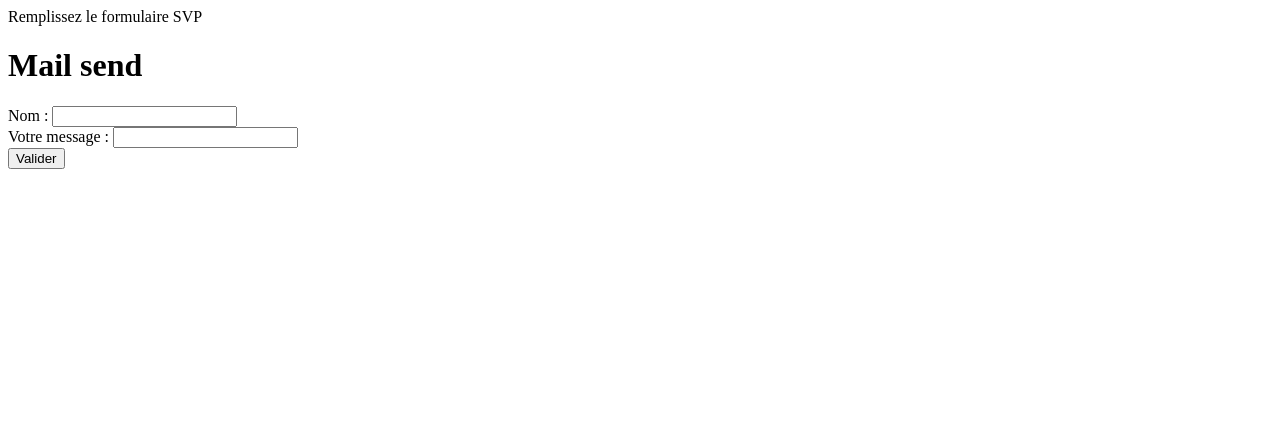
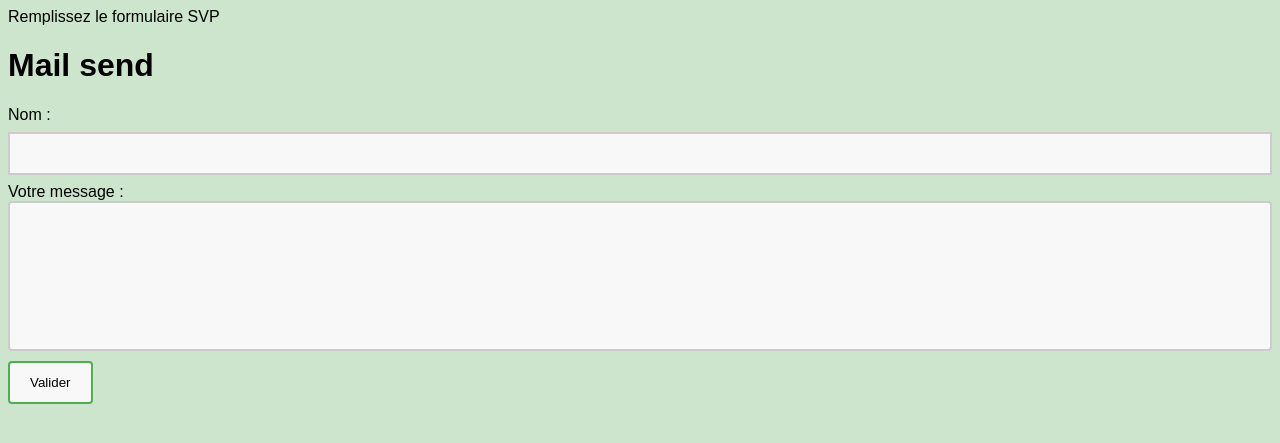
Before and after one commit to nestand/mailphp, a PHP site: page / in a window 1280 px wide. Shown: the top 443 px of the page. Run offline with PHP 8.4, Linux system fonts and the light colour scheme.

Commit message:
CSS added

```diff
--- a/index.php
+++ b/index.php
@@ -3,20 +3,20 @@
 	<head>
 		<title>Envoie un mail</title>
 		<meta charset="UTF-8">
-		<!-- <link rel="stylesheet" href="style.css"> -->
+		<link rel="stylesheet" href="main.css">
 	</head>
 	<body>
 	<?php
-		require ('send.php');
-		sendMail($_POST);
-	?>
+        require('send.php');
+        sendMail($_POST);
+    ?>
 
 		<h1>Mail send</h1>
 		<form method="post" action="">
 			<label for="lastName">Nom : </label>
 			<input type="text" id="lastName" name="nom" required /><br/>
 			<label for="firstName">Votre message : </label>
-			<input type="text" id="message" name="message" required /><br/>
+			<input type="textarea" id="message" name="message" required /><br/>
 			<button type="submit">Valider</button>
 
 		</form>
--- /dev/null
+++ b/main.css
@@ -0,0 +1,38 @@
+head, body{
+	font-family: Arial, Helvetica, sans-serif;
+	background: rgba(0, 128, 0, 0.2);
+}
+		input[type=text] {
+  width: 100%;
+  padding: 12px 20px;
+  margin: 8px 0;
+  border: 2px solid #ccc;
+  background-color: #f8f8f8;
+  box-sizing: border-box;
+}
+input[type=textarea] {
+  width: 100%;
+  height: 150px;
+  padding: 12px 20px;
+  box-sizing: border-box;
+  border: 2px solid #ccc;
+  border-radius: 4px;
+  background-color: #f8f8f8;
+  resize: none;
+}
+button{
+  background-color: white;
+  color: black;
+  border: 2px solid #4CAF50;
+  margin-top:10px;
+  padding: 12px 20px;
+  border-radius: 4px;
+  background-color: #f8f8f8; /* Green */
+}
+button{
+	transition-duration: 0.4s;
+}
+button:hover {
+  background-color: #4CAF50; /* Green */
+  color: white;
+}
```
